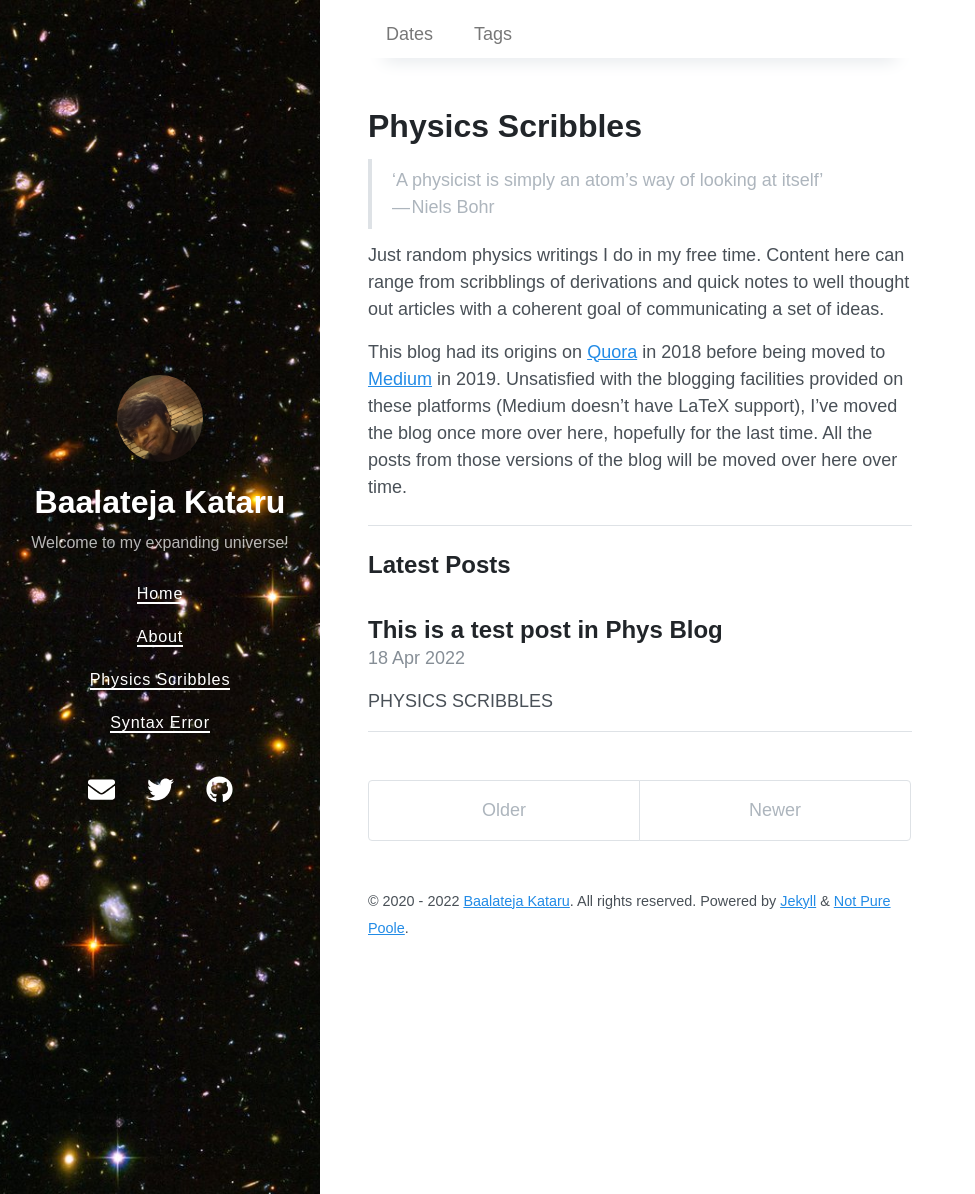
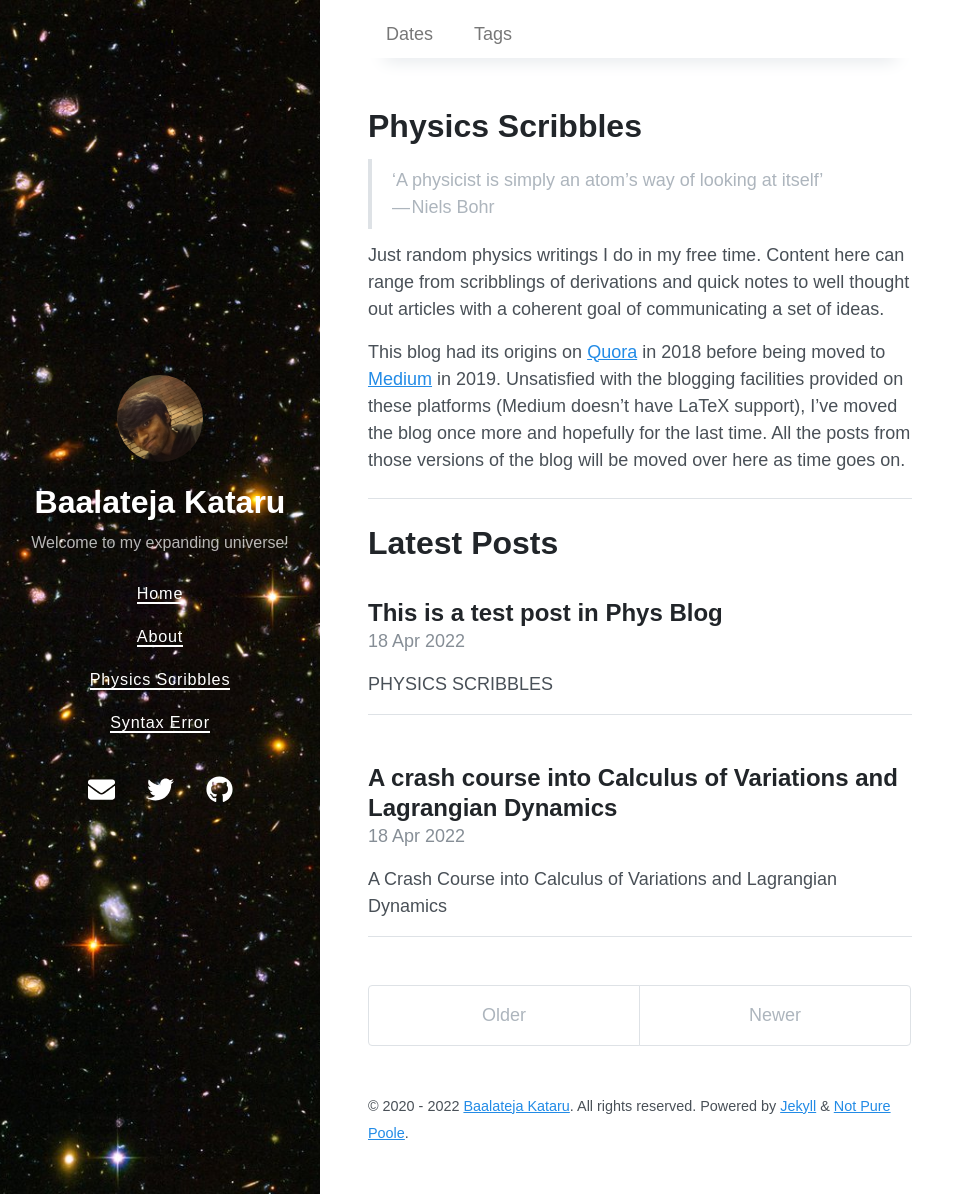
Before and after one commit to BK-Modding/BK-Modding.github.io, a Jekyll site: the page built from physicsscribbles.md, in a window 1280 px wide and 1194 px high. Shown: the whole window, without its empty margins (0-975 px from the left). Built offline with Jekyll 4.4.1, drawn with Linux system fonts in a browser that asks for light colours; nearby versions of some CDN libraries.

Commit message:
Testing out a blog post

```diff
--- /dev/null
+++ b/_posts/blog1/2022-04-18-calculus-of-variations-and-lagrangian-dynamics.md
@@ -0,0 +1,26 @@
+---
+layout: post
+title: A crash course into Calculus of Variations and Lagrangian Dynamics
+date: 2022-04-18 23:18 +0800
+last_modified_at: 2022-04-18 01:08:25 +0800
+tags: [calculus-of-variations, lagrangian-dynamics, classical-mechanics, mechanics, analytical-mechanics, lagrangians, hamiltonians]
+toc:  true
+publishing: blog1
+math: true
+---
+
+# A Crash Course into Calculus of Variations and Lagrangian Dynamics
+
+Consider $ L(q, \dot{q}) $.
+
+Then,
+
+$$
+    dL = \frac{\partial L}{ \partial q} dq + \frac{\partial L}{\partial \dot{q}} d\dot(q)
+$$
+
+Define quantities $ p, \dot(p) $ such that,
+
+$$ \frac{\partial L}{\partial q}  = \dot{p} \\
+  \frac{\partial L}{\partial \dot{q}} = p
+$$
--- a/physicsscribbles.md
+++ b/physicsscribbles.md
@@ -9,8 +9,8 @@ title: Physics Scribbles
 
 Just random physics writings I do in my free time. Content here can range from scribblings of derivations and quick notes to well thought out articles with a coherent goal of communicating a set of ideas.
 
-This blog had its origins on [Quora](https://physicsscribbles.quora.com/) in 2018 before being moved to [Medium](https://medium.com/physics-scribbles) in 2019. Unsatisfied with the blogging facilities provided on these platforms (Medium doesn't have LaTeX support), I've moved the blog once more over here, hopefully for the last time. All the posts from those versions of the blog will be moved over here over time.
+This blog had its origins on [Quora](https://physicsscribbles.quora.com/) in 2018 before being moved to [Medium](https://medium.com/physics-scribbles) in 2019. Unsatisfied with the blogging facilities provided on these platforms (Medium doesn't have LaTeX support), I've moved the blog once more and hopefully for the last time. All the posts from those versions of the blog will be moved over here as time goes on.
 
 ---
 
-## Latest Posts
+# Latest Posts
```
Also changed, not shown: README.md.
